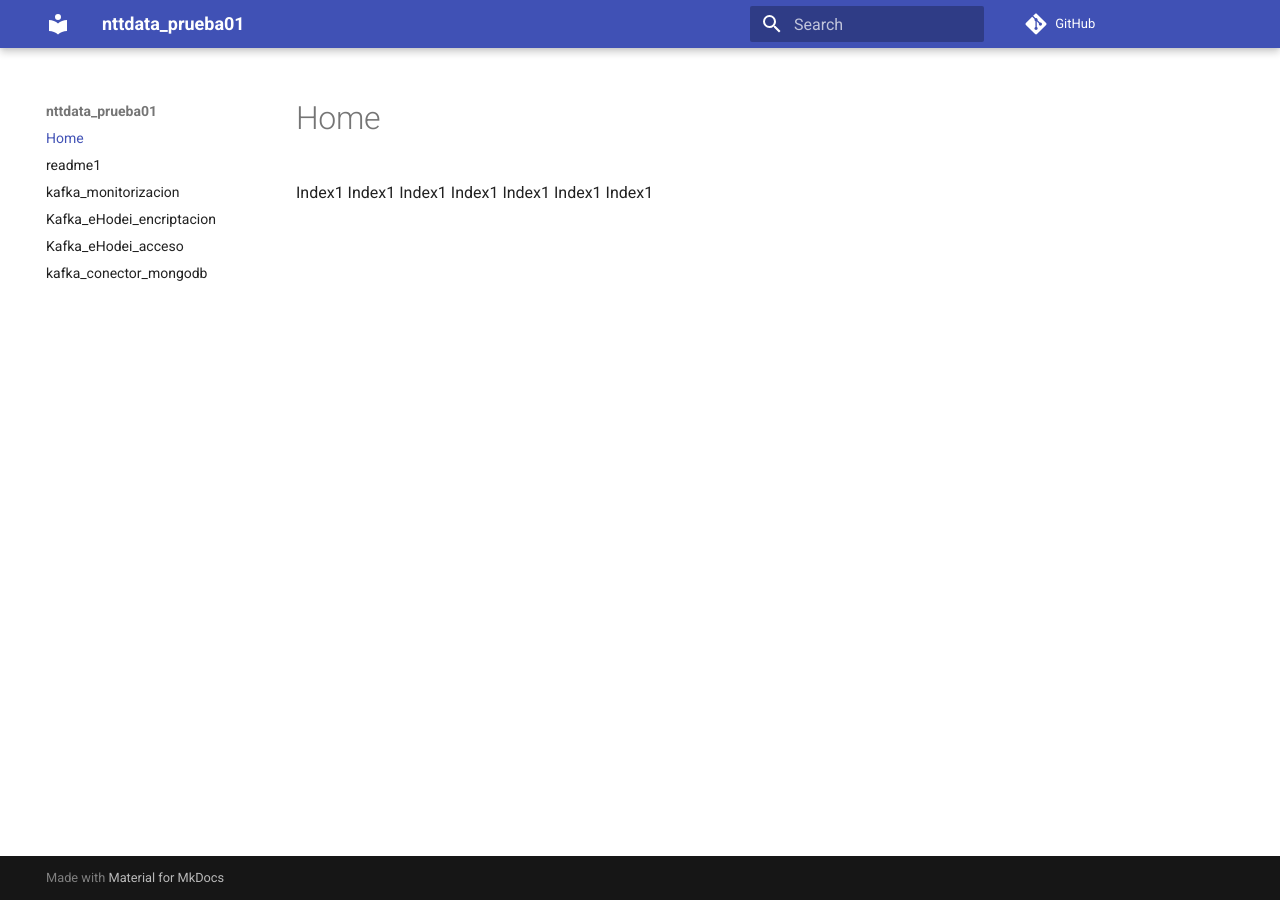
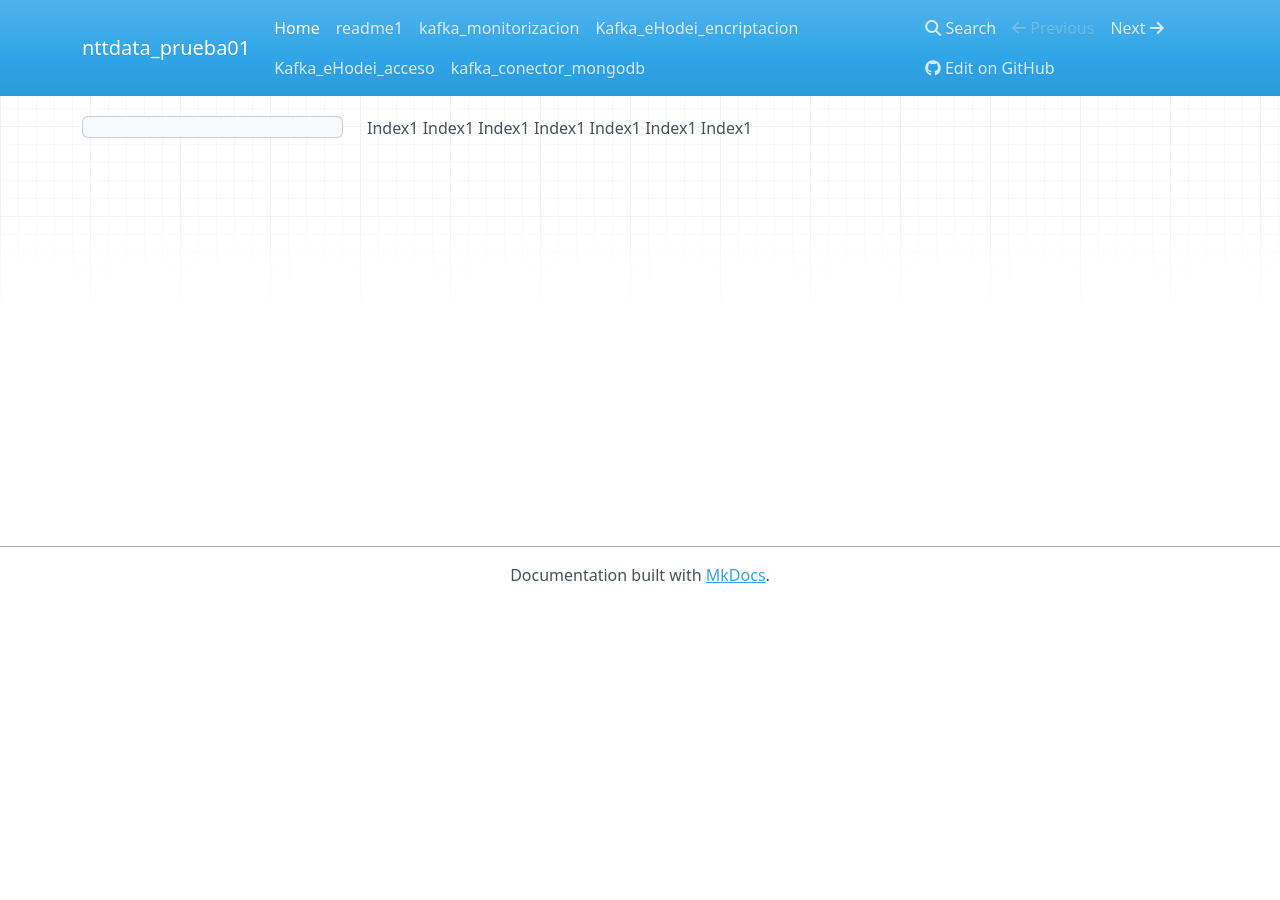
Before and after one commit to DHermoso/nttdata_prueba01, an MkDocs documentation site: the page built from docs/index.md, in a window 1280 px wide. Built offline with MkDocs 1.6.1, drawn with Linux system fonts in a browser that asks for light colours; nearby versions of some CDN libraries; comment, search, counter and statistics services are not loaded.

Commit message:
Update mkdocs.yml

```diff
--- a/mkdocs.yml
+++ b/mkdocs.yml
@@ -28,8 +28,3 @@ plugins:
   - with-pdf:
       copyright: Copyright &copy; 2021 Eusko Jaurlaritzaren Informatika Elkartea (EJIE)
       cover_subtitle: Documentaci&oacute;n del producto
-
-theme:
-  name: material
-  features:
-       - content.tabs.link
```
